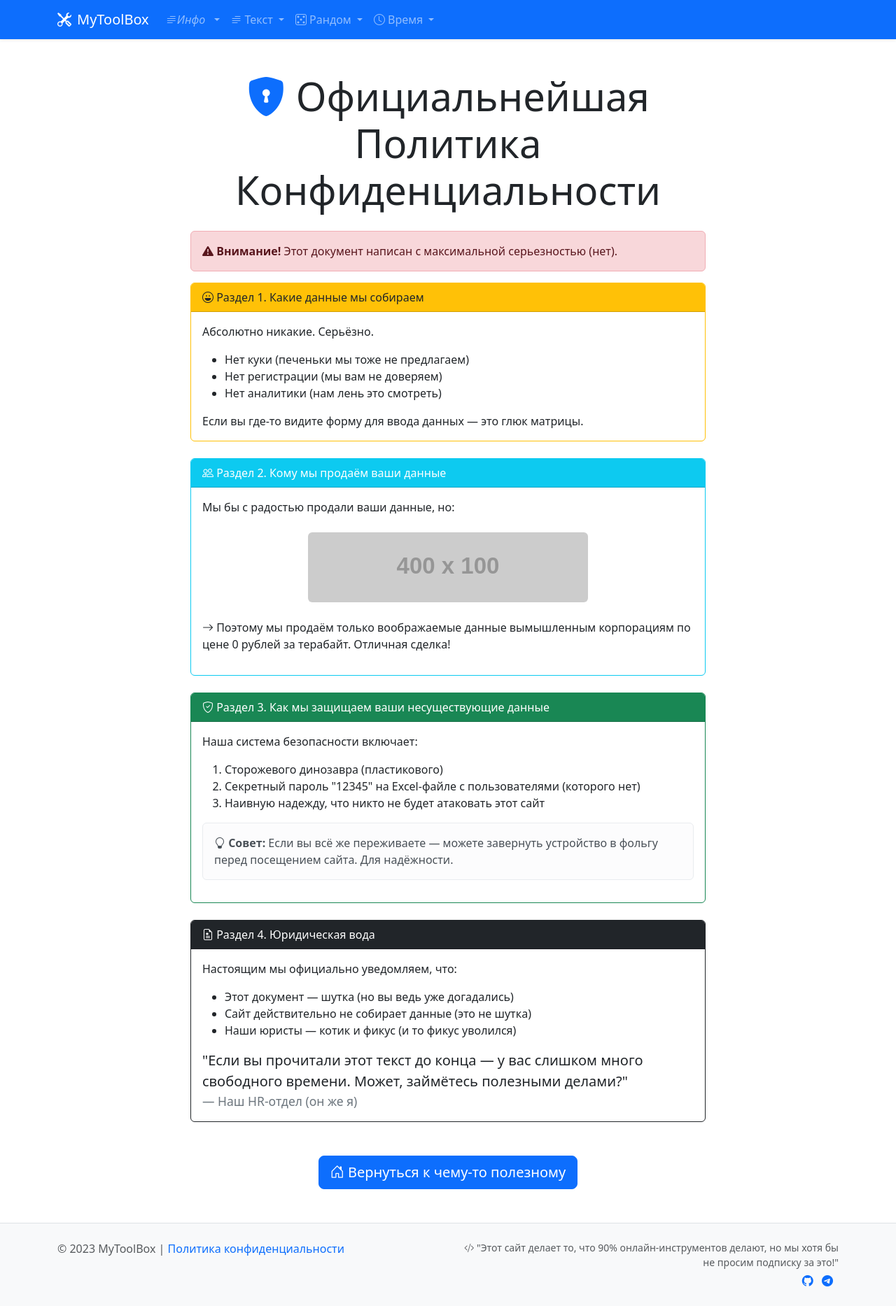
After one commit to Maxim-hub296/MyToolBox, a Django app: page /privacy/ in a window 1280 px wide. The commit adds this page. Shown: the whole page at 70% size. Run offline with Django 5.2, Linux system fonts and the light colour scheme; grey boxes labelled with a size stand in for pictures from a placeholder-image service; some libraries are stand-ins or nearby versions.

Commit message:
Добавил раздел "Политика конфиденциальности"

```diff
--- /dev/null
+++ b/info/templates/info/privacy.html
@@ -0,0 +1,96 @@
+{% extends 'base.html' %}
+
+{% block title %}Политика конфиденциальности | MyToolBox{% endblock %}
+
+{% block content %}
+<div class="container my-5">
+    <div class="row justify-content-center">
+        <div class="col-lg-8">
+            <h1 class="display-4 mb-4 text-center">
+                <i class="bi bi-shield-lock-fill text-primary"></i> Официальнейшая Политика Конфиденциальности
+            </h1>
+
+            <div class="alert alert-danger">
+                <i class="bi bi-exclamation-triangle-fill"></i>
+                <strong>Внимание!</strong> Этот документ написан с максимальной серьезностью (нет).
+            </div>
+
+            <div class="card border-warning mb-4">
+                <div class="card-header bg-warning text-dark">
+                    <i class="bi bi-emoji-laughing"></i> Раздел 1. Какие данные мы собираем
+                </div>
+                <div class="card-body">
+                    <p>Абсолютно никакие. Серьёзно.</p>
+                    <ul>
+                        <li>Нет куки (печеньки мы тоже не предлагаем)</li>
+                        <li>Нет регистрации (мы вам не доверяем)</li>
+                        <li>Нет аналитики (нам лень это смотреть)</li>
+                    </ul>
+                    <p class="mb-0">Если вы где-то видите форму для ввода данных — это глюк матрицы.</p>
+                </div>
+            </div>
+
+            <div class="card border-info mb-4">
+                <div class="card-header bg-info text-white">
+                    <i class="bi bi-people"></i> Раздел 2. Кому мы продаём ваши данные
+                </div>
+                <div class="card-body">
+                    <p>Мы бы с радостью продали ваши данные, но:</p>
+                    <div class="text-center">
+                        <img src="https://placehold.co/400x100?text=Нет+данных — нет+проблем"
+                             alt="Нет данных"
+                             class="img-fluid rounded my-2">
+                    </div>
+                    <p class="mt-3">
+                        <i class="bi bi-arrow-right"></i> Поэтому мы продаём только воображаемые данные вымышленным корпорациям
+                        по цене 0 рублей за терабайт. Отличная сделка!
+                    </p>
+                </div>
+            </div>
+
+            <div class="card border-success mb-4">
+                <div class="card-header bg-success text-white">
+                    <i class="bi bi-shield-check"></i> Раздел 3. Как мы защищаем ваши несуществующие данные
+                </div>
+                <div class="card-body">
+                    <p>Наша система безопасности включает:</p>
+                    <ol>
+                        <li>Сторожевого динозавра (пластикового)</li>
+                        <li>Секретный пароль "12345" на Excel-файле с пользователями (которого нет)</li>
+                        <li>Наивную надежду, что никто не будет атаковать этот сайт</li>
+                    </ol>
+                    <div class="alert alert-light">
+                        <i class="bi bi-lightbulb"></i>
+                        <strong>Совет:</strong> Если вы всё же переживаете — можете завернуть устройство в фольгу
+                        перед посещением сайта. Для надёжности.
+                    </div>
+                </div>
+            </div>
+
+            <div class="card border-dark">
+                <div class="card-header bg-dark text-white">
+                    <i class="bi bi-file-earmark-medical"></i> Раздел 4. Юридическая вода
+                </div>
+                <div class="card-body">
+                    <p>Настоящим мы официально уведомляем, что:</p>
+                    <ul>
+                        <li>Этот документ — шутка (но вы ведь уже догадались)</li>
+                        <li>Сайт действительно не собирает данные (это не шутка)</li>
+                        <li>Наши юристы — котик и фикус (и то фикус уволился)</li>
+                    </ul>
+                    <blockquote class="blockquote mt-3 mb-0">
+                        <p>"Если вы прочитали этот текст до конца — у вас слишком много свободного времени. Может, займётесь полезными делами?"</p>
+                        <footer class="blockquote-footer">Наш HR-отдел (он же я)</footer>
+                    </blockquote>
+                </div>
+            </div>
+
+            <div class="text-center mt-5">
+                <a href="/" class="btn btn-primary btn-lg">
+                    <i class="bi bi-house-door"></i> Вернуться к чему-то полезному
+                </a>
+            </div>
+        </div>
+    </div>
+</div>
+{% endblock %}
--- a/info/urls.py
+++ b/info/urls.py
@@ -7,5 +7,6 @@ urlpatterns = [
     path("", views.AboutView.as_view(), name='about'),
     path("contact/", views.ContactView.as_view(), name='contact'),
     path("coffee/", views.CoffeeView.as_view(), name='coffee'),
-    path("thanks/", views.ThanksView.as_view(), name="thanks")
+    path("thanks/", views.ThanksView.as_view(), name="thanks"),
+    path("privacy/", views.PrivacyView.as_view(), name='privacy')
 ]
--- a/info/views.py
+++ b/info/views.py
@@ -11,3 +11,6 @@ class CoffeeView(TemplateView):
 
 class ThanksView(TemplateView):
     template_name = "info/thanks.html"
+
+class PrivacyView(TemplateView):
+    template_name = "info/privacy.html"
--- a/templates/inc/footer.html
+++ b/templates/inc/footer.html
@@ -5,7 +5,7 @@
             <div class="col-md-6 text-center text-md-start">
                 <span class="text-muted">
                     © 2023 MyToolBox |
-                    <a href="#" class="text-decoration-none">Политика конфиденциальности</a>
+                    <a href="/privacy" class="text-decoration-none">Политика конфиденциальности</a>
                 </span>
             </div>
             <div class="col-md-6 text-center text-md-end">
--- a/templates/inc/header.html
+++ b/templates/inc/header.html
@@ -20,7 +20,7 @@
                             <li><a class="dropdown-item" href="/contact">Контакты</a></li>
                             <li><a class="dropdown-item" href="/coffee">Наш кофе</a></li>
                             <li><a class="dropdown-item" href="/thanks">Благодарности</a></li>
-                            <li><a class="dropdown-item" href="#">Политика конфиденциальности</a></li>
+                            <li><a class="dropdown-item" href="/privacy">Политика конфиденциальности</a></li>
                         </ul>
                     </li>
 
```
Also changed, not shown: text_tools/func.py (added, +35 -0 lines).
